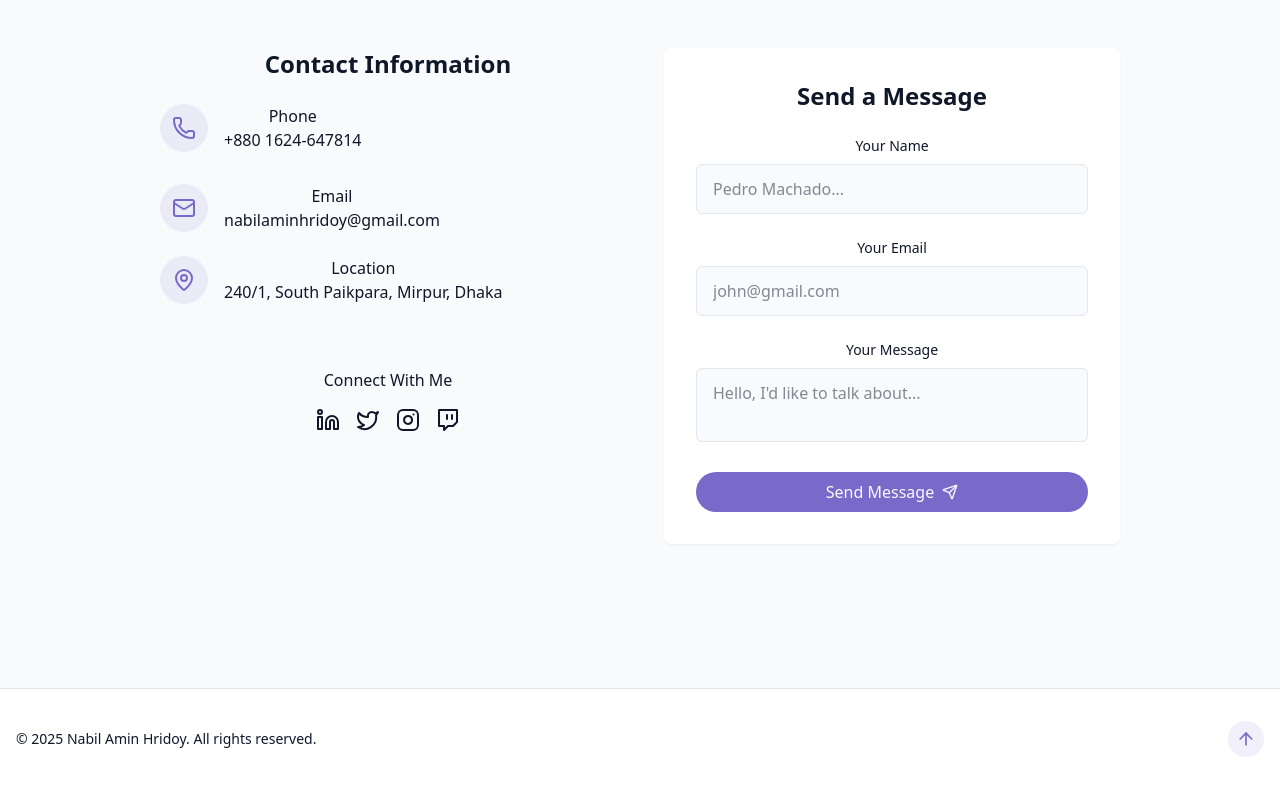
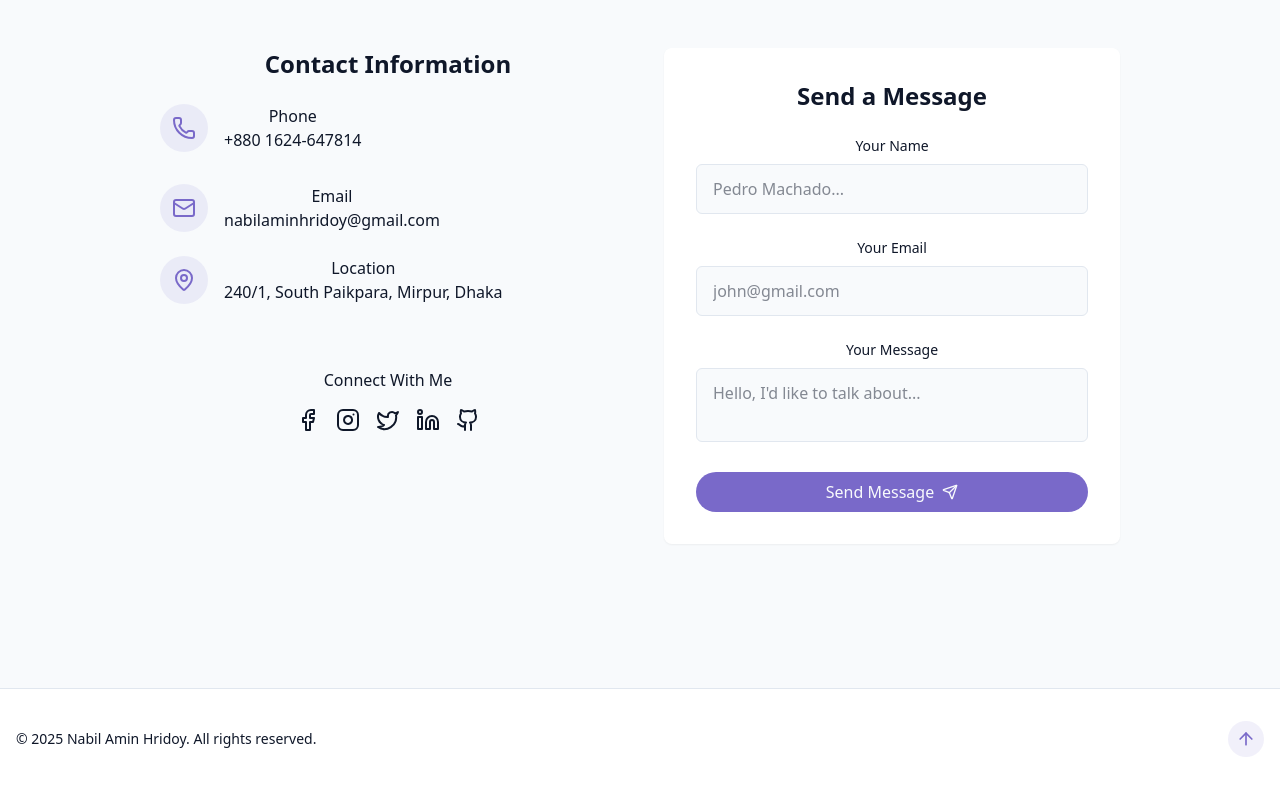
Before and after one commit to nabilaminhridoy/nabilaminhridoy_portfolio, a React (Vite) app: page / in a window 1280 px wide. Shown: the part 3680-4475 px from the top of the page. Built offline with nearby package versions, Linux system fonts and the light colour scheme.

Commit message:
Initial commit

```diff
--- a/src/components/ContactSection.jsx
+++ b/src/components/ContactSection.jsx
@@ -1,4 +1,6 @@
 import {
+  Facebook,
+  Github,
   Instagram,
   Linkedin,
   Mail,
@@ -93,17 +95,20 @@ export const ContactSection = () => {
             <div className="pt-8">
               <h4 className="font-medium mb-4"> Connect With Me</h4>
               <div className="flex space-x-4 justify-center">
-                <a href="#" target="_blank">
+                <a href="https://www.facebook.com/nabilaminhridoy/" target="_blank">
+                  <Facebook />
+                </a>
+                <a href="https://www.instagram.com/nabilaminhridoy/" target="_blank">
+                  <Instagram />
+                </a>
+                <a href="https://www.x.com/nabilaminhridoy/" target="_blank">
+                  <Twitter />
+                </a>
+                <a href="https://www.facebook.com/nabilaminhridoy/" target="_blank">
                   <Linkedin />
                 </a>
-                <a href="#" target="_blank">
-                  <Twitter />
-                </a>
-                <a href="#" target="_blank">
-                  <Instagram />
-                </a>
-                <a href="#" target="_blank">
-                  <Twitch />
+                <a href="https://www.github.com/nabilaminhridoy/" target="_blank">
+                  <Github />
                 </a>
               </div>
             </div>
```
